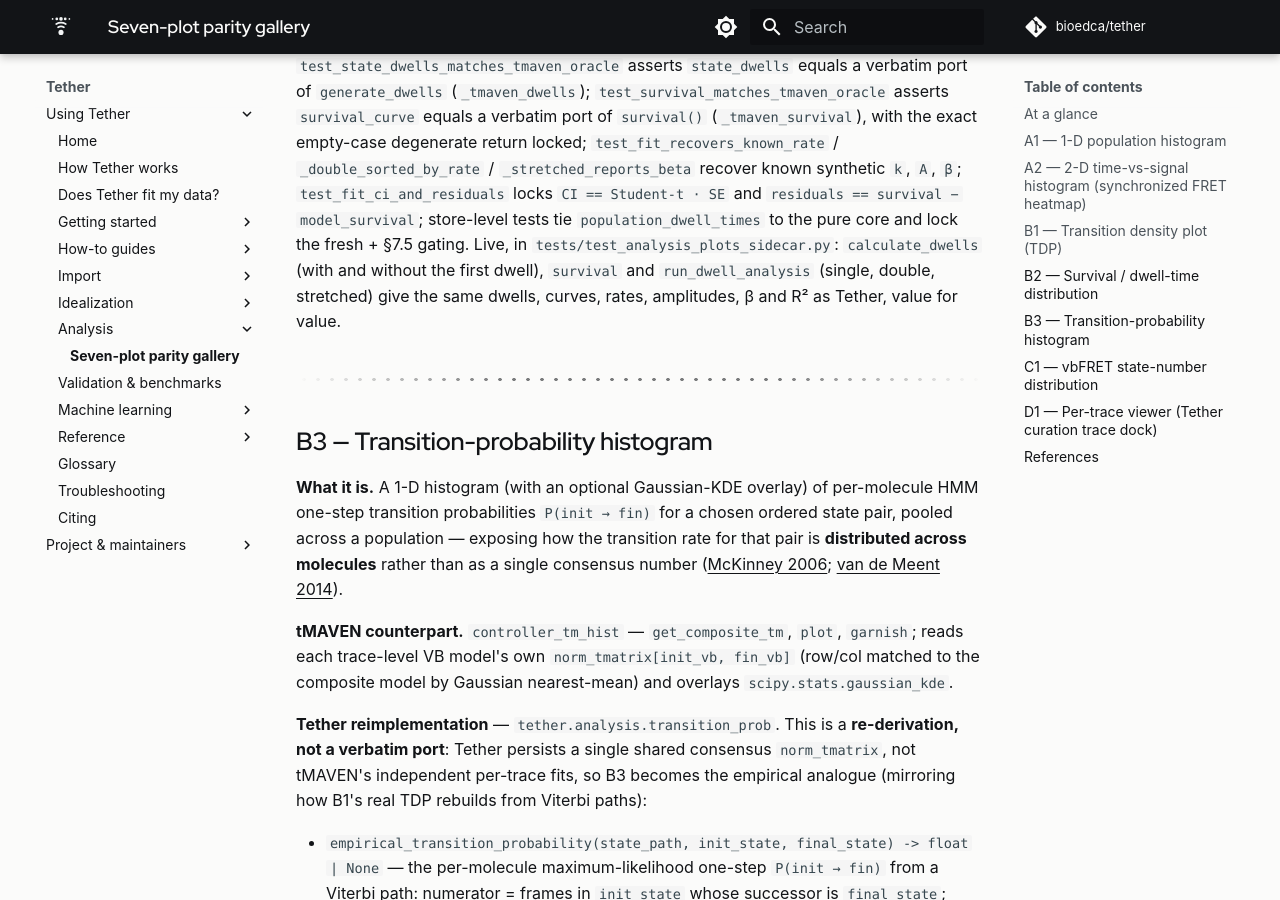
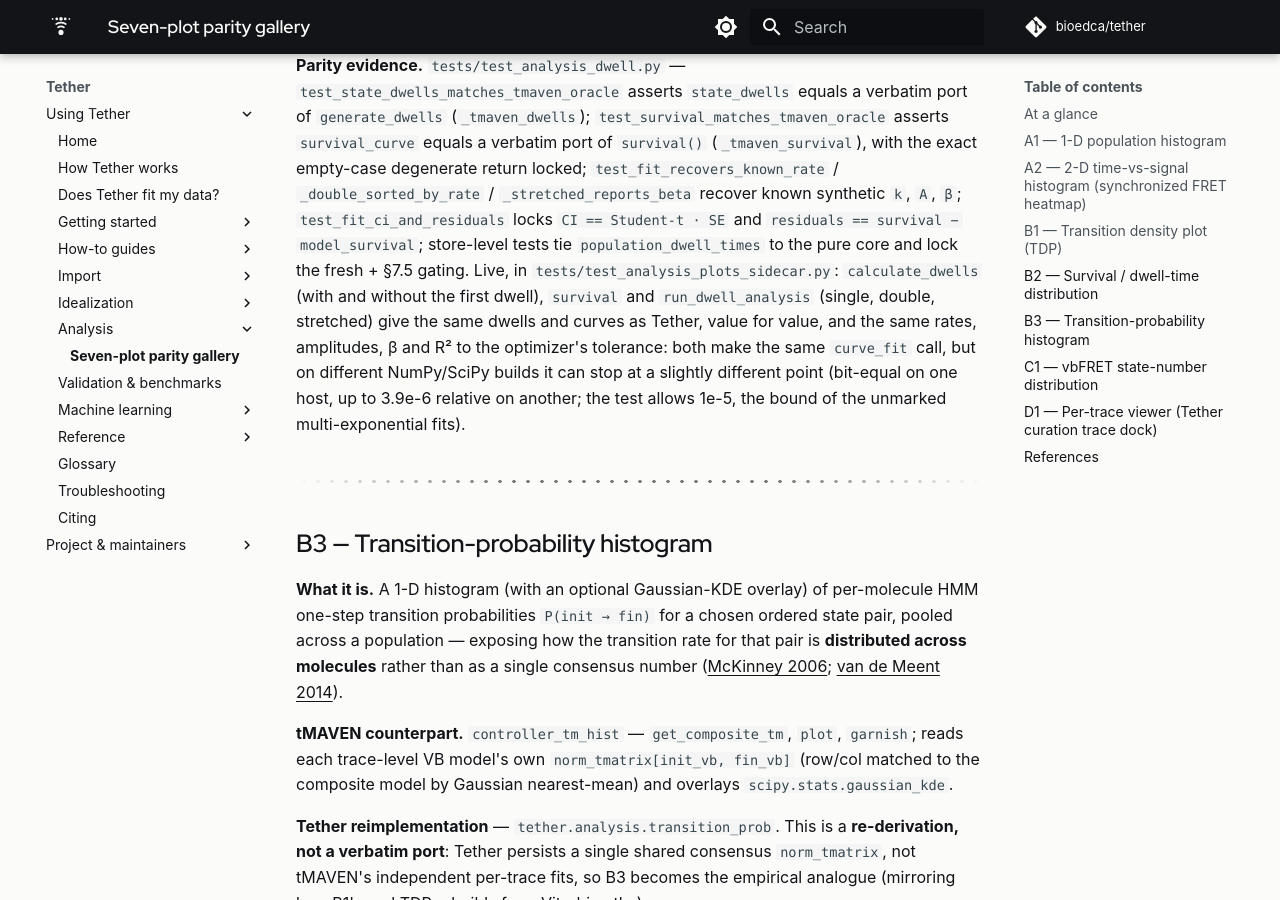
Before and after one commit to bioedca/tether, an MkDocs documentation site: the page built from docs/analysis/parity-gallery.md, in a window 1280 px wide and 900 px high, scrolled down 9197 px. Built offline with MkDocs 1.6.1 and Material for MkDocs 9.7.7, drawn with Linux system fonts in a browser that asks for light colours; comment, search, counter and statistics services are not loaded; the version menu is left out; some of the changed text lies outside the part shown.

Commit message:
test(analysis): compare live fit results and the A1 copy to their float precision (#707)
On another host the same curve_fit call stops at a slightly different point under the
base and sidecar NumPy/SciPy builds (up to 3.9e-6 relative, double-exponential rate),
and the in-test A1 loop differs from live tMAVEN in the last bit (3.8e-16). Compare fit
parameters at rtol 1e-5 (the bound of the unmarked multi-exponential fits), R2 at 1e-9
and the A1 copy at the overlay's 1e-13, and stop calling these agreements exact.

```diff
--- a/docs/analysis/parity-gallery.md
+++ b/docs/analysis/parity-gallery.md
@@ -108,7 +108,7 @@ overlay = population_model_gaussian_overlay(project, "vbconhmm")   # dashed stat
 **Parity evidence.**
 
 - `tests/test_analysis_histogram.py` — `test_default_binning_matches_tmaven_a1` asserts `nbins == 151`, 152 edges, range `(-0.25, 1.25)`, density integrates to 1; `test_population_reproduces_mvp_histogram` checks the store-level result equals an independent `np.histogram(…, bins=151, range=(-0.25, 1.25), density=True)` oracle over the pooled windowed E.
-- `tests/test_analysis_histogram_overlay.py` — `test_overlay_matches_tmaven_formula_to_rounding` reproduces the `data_hist1d.py` `model_on` per-state Gaussian loop to rounding — not bit-for-bit: the vectorized form moves a value by at most 1.44e-14 relative (the file's `_tmaven_reference()` is the tMAVEN loop copied verbatim as the oracle, and is bit-equal to it); `test_overlay_component_is_scaled_gaussian` cross-checks each component against `frac[i] · scipy.stats.norm.pdf`; `test_population_overlay_reads_persisted_model` reads a persisted model, and `test_model_without_population_members_is_withheld` / `test_model_missing_only_frac_is_withheld` lock the withhold-not-fabricate behavior.
+- `tests/test_analysis_histogram_overlay.py` — `test_overlay_matches_tmaven_formula_to_rounding` reproduces the `data_hist1d.py` `model_on` per-state Gaussian loop to rounding — not bit-for-bit: the vectorized form moves a value by at most 1.44e-14 relative (the file's `_tmaven_reference()` is the tMAVEN loop copied verbatim as the oracle, and matches live tMAVEN to the last bit of the NumPy build); `test_overlay_component_is_scaled_gaussian` cross-checks each component against `frac[i] · scipy.stats.norm.pdf`; `test_population_overlay_reads_persisted_model` reads a persisted model, and `test_model_without_population_members_is_withheld` / `test_model_missing_only_frac_is_withheld` lock the withhold-not-fabricate behavior.
 - `tests/test_analysis_plots_sidecar.py` (live) — `data_hist1d.plot` on the 281-molecule SMD: the 151-bin density histogram is equal, and the dashed components and solid sum it draws match `model_gaussian_overlay` to `rtol=1e-13`.
 
 ---
@@ -257,8 +257,11 @@ recover known synthetic `k`, `A`, `β`; `test_fit_ci_and_residuals` locks
 `CI == Student-t · SE` and `residuals == survival − model_survival`; store-level tests tie
 `population_dwell_times` to the pure core and lock the fresh + §7.5 gating. Live, in
 `tests/test_analysis_plots_sidecar.py`: `calculate_dwells` (with and without the first dwell), `survival` and
-`run_dwell_analysis` (single, double, stretched) give the same dwells, curves, rates,
-amplitudes, β and R² as Tether, value for value.
+`run_dwell_analysis` (single, double, stretched) give the same dwells and curves as Tether,
+value for value, and the same rates, amplitudes, β and R² to the optimizer's tolerance: both
+make the same `curve_fit` call, but on different NumPy/SciPy builds it can stop at a slightly
+different point (bit-equal on one host, up to 3.9e-6 relative on another; the test allows
+1e-5, the bound of the unmarked multi-exponential fits).
 
 ---
 
```
Also changed, not shown: 2 other files.
